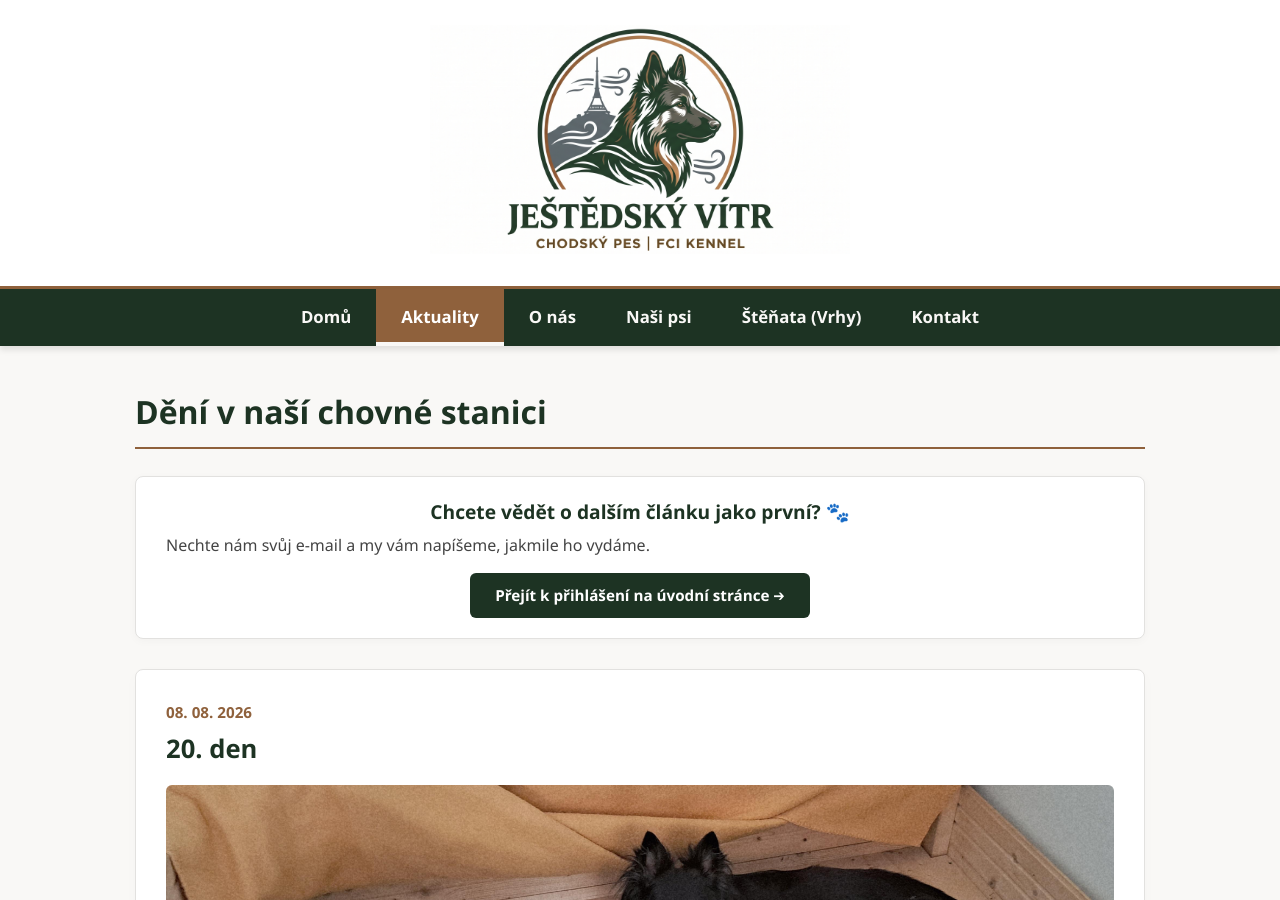
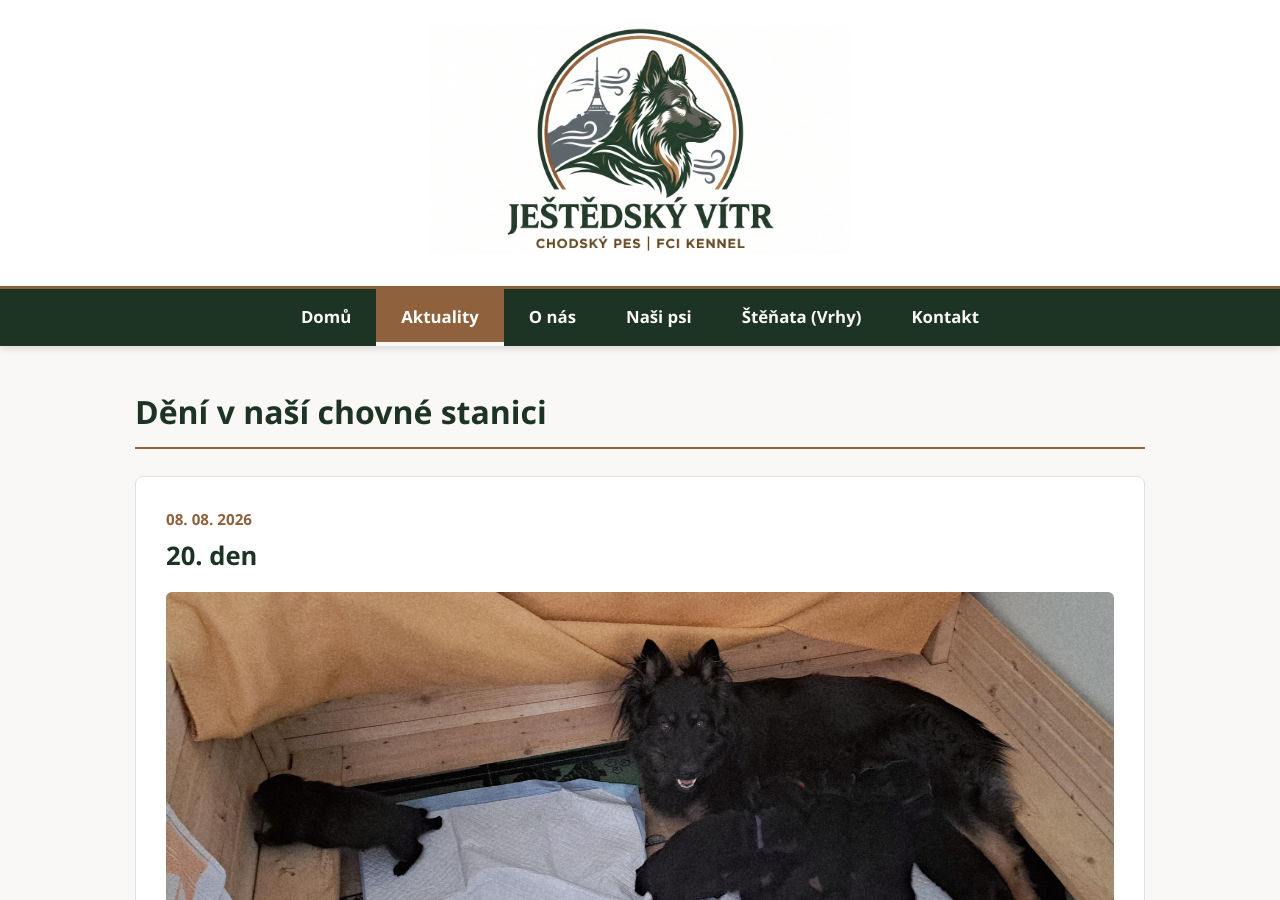
Before and after one commit to Ota-Vr/Jestedsky-vitr, a Jekyll site: the page built from aktuality.html, in a window 1280 px wide and 900 px high. Built offline with Jekyll 4.4.1, drawn with Linux system fonts in a browser that asks for light colours; a script that is not in the unit is left out.

Commit message:
Odstranění odběru novinek

```diff
--- a/aktuality.html
+++ b/aktuality.html
@@ -5,15 +5,6 @@ title: Aktuality
 
 <div class="container">
     <h2>Dění v naší chovné stanici</h2>
-
-    <div style="background-color: #ffffff; border: 1px solid #e2e1df; border-radius: 8px; box-shadow: 0 2px 10px rgba(0,0,0,0.03); padding: 20px 30px; width: 100%; box-sizing: border-box; margin: 0 0 30px 0; text-align: center;">
-        <h4 style="margin-top: 0; margin-bottom: 5px; color: #1d3323; font-size: 1.2em;">Chcete vědět o dalším článku jako první? 🐾</h4>
-        <p style="margin-top: 0; margin-bottom: 15px; color: #444;">Nechte nám svůj e-mail a my vám napíšeme, jakmile ho vydáme.</p>
-
-        <a href="/#novinky" style="display: inline-block; background-color: #1d3323; color: white; padding: 10px 25px; border-radius: 6px; text-decoration: none; font-weight: bold; font-size: 0.95em;">
-            Přejít k přihlášení na úvodní stránce ➔
-        </a>
-    </div>
 
     {% for post in site.posts %}
     <article class="post">
```
Also changed, not shown: index.html (+0 -62 lines).
